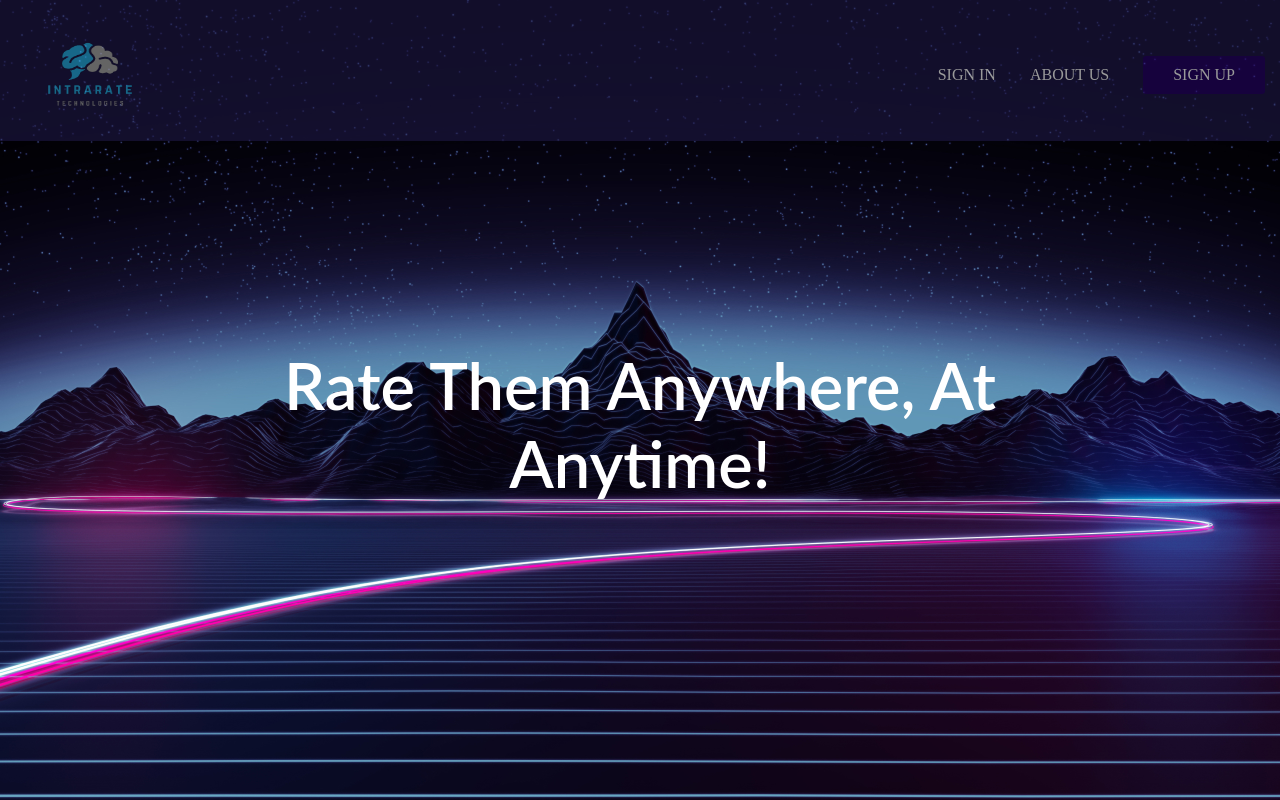
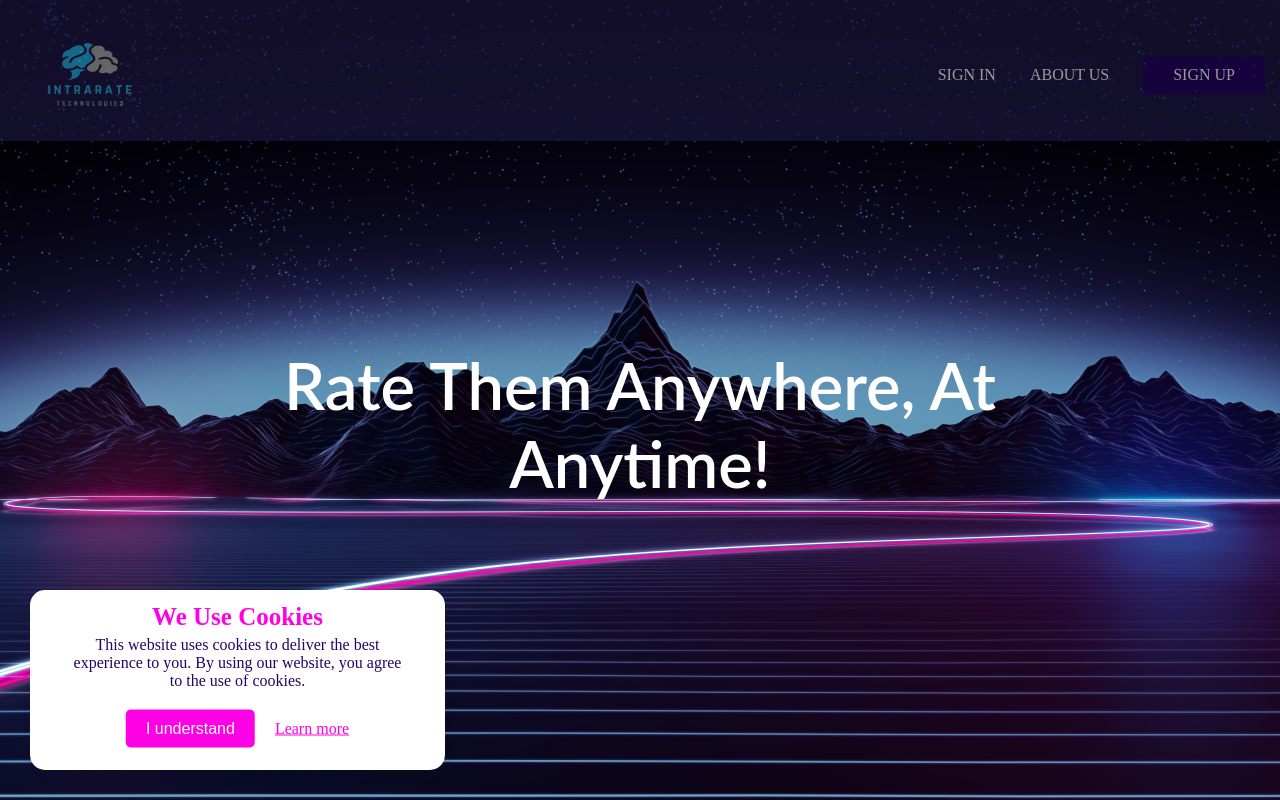
Before and after one commit to thefirsthero/Rating-System, a Flask app: page / in a window 1280 px wide. Run offline with Flask 2, Linux system fonts and the light colour scheme; parts of the project's set-up code (start-up, migrations or seed data) failed here and were passed over.

Commit message:
Added cookie consent form

```diff
--- a/app/templates/welcome.html
+++ b/app/templates/welcome.html
@@ -98,6 +98,84 @@
             font-family: 'Lato', sans-serif;
         }
 
+/*-------------------------------------------*/
+/*-------------------------------------------*/
+/* Cookie Consent CSS */
+        .wrapper{
+  position: absolute;
+  bottom: 30px;
+  left: 30px;
+  max-width: 365px;
+  background: #fff;
+  padding: 75px 25px 0px 25px;
+  border-radius: 15px;
+  box-shadow: 1px 7px 14px -5px rgba(0,0,0,0.15);
+  text-align: center;
+}
+
+.wrapper.hide{
+  opacity: 0;
+  pointer-events: none;
+  transform: scale(0.8);
+  transition: all 0.3s ease;
+}
+
+::selection{
+  color: #fff;
+  background: #ff00e6;
+}
+
+.wrapper img{
+  max-width: 30px;
+}
+
+.content header{
+  font-size: 25px;
+  font-weight: 600;
+  color: #ff00e6;
+}
+
+.content{
+  margin-top: 10px;
+  margin-bottom: -50px;
+}
+
+.content p{
+  color: #250465;
+  margin: 5px 0 20px 0;
+}
+
+.content .buttons{
+  display: flex;
+  align-items: center;
+  justify-content: center;
+}
+
+.buttons button{
+  padding: 10px 20px;
+  border: none;
+  outline: none;
+  color: #fff;
+  font-size: 16px;
+  font-weight: 500;
+  border-radius: 5px;
+  background: #ff00e6;
+  cursor: pointer;
+  transition: all 0.3s ease;
+}
+
+.buttons button:hover{
+  transform: scale(0.97);
+}
+
+.buttons .item{
+  margin: 0 10px;
+}
+
+.buttons a{
+  color: #ff00e6;
+}
+/*-------------------------------------------*/
     </style>
 </head>
 <style>
@@ -115,9 +193,38 @@
         </nav>
     </div>
     <div class="content">
+        <h1>Rate Them Anywhere, At Anytime!</h1>
+    </div>
 
-        <h1>Rate Them Anywhere, At Anytime! </h1>
-    </div>
+    <div class="wrapper">
+        <!-- <img src="../static/cookie.png" alt=""> -->
+        <div class="content">
+          <header>We Use Cookies</header>
+          <p>This website uses cookies to deliver the best experience to you. By using our website, you agree to the use of cookies.</p>
+          <div class="buttons">
+            <button class="item">I understand</button>
+            <a href="#" class="item">Learn more</a>
+          </div>
+        </div>
+      </div>
+
+      <script>
+        const cookieBox = document.querySelector(".wrapper"),
+        acceptBtn = cookieBox.querySelector("button");
+        acceptBtn.onclick = ()=>{
+          //setting cookie for 1 month, after one month it'll be expired automatically
+          document.cookie = "CookieBy=TeamOne; max-age="+60*60*24*30;
+          if(document.cookie){ //if cookie is set
+            cookieBox.classList.add("hide"); //hide cookie box
+          }else{ //if cookie not set then alert an error
+            alert("Cookie can't be set! Please unblock this site from the cookie setting of your browser.");
+          }
+        }
+        let checkCookie = document.cookie.indexOf("CookieBy=TeamOne"); //checking our cookie
+        //if cookie is set then hide the cookie box else show it
+        checkCookie != -1 ? cookieBox.classList.add("hide") : cookieBox.classList.remove("hide");
+      </script>
+
 </body>
 
 </html>
```
